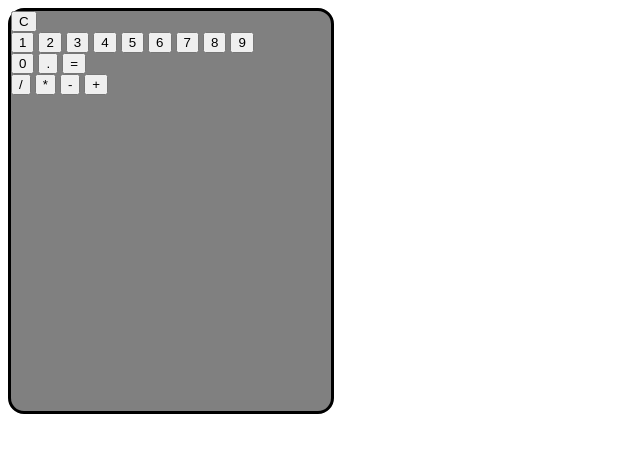
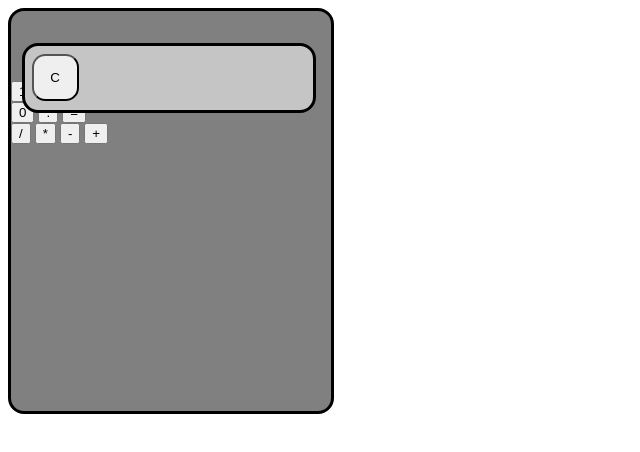
Before and after one commit to Puppok/Project_Calculator, a plain HTML site: page index.html in a window 1280 px wide. Shown: the whole page, without its empty margins (0-640 px from the left). Drawn offline with Linux system fonts and the light colour scheme; files that its build step writes are made by us from their sources; files whose address does not match are found by name.

Commit message:
add type window and reset button

```diff
--- a/style.css
+++ b/style.css
@@ -9,3 +9,30 @@
     border-color: #000;
     border-radius: 1em;
 }
+.typeInWindow {
+    position: relative;
+    top: 2em;
+    left: 0.7em;
+
+    display: block;
+    width: 18em;
+    height: 4em;
+
+    background-color: #c5c5c5;
+
+    border-style: solid;
+    border-color: #000;
+    border-radius: 1em;
+}
+.resetButton {
+    position: absolute;
+    top: 0.6em;
+    left: 0.5em;
+
+    width: 3.5em;
+    height: 3.5em;
+
+    border-radius: 1em;
+
+    outline: none;
+}
```
